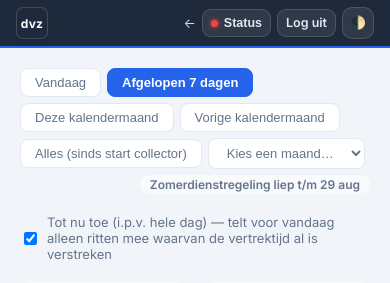
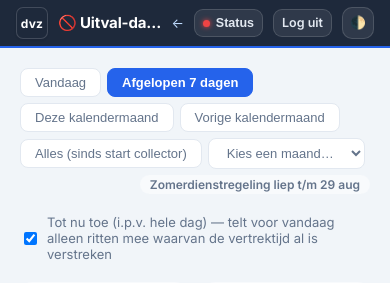
Before and after one commit to SoftMoos891/OVReader, a Flask app: page /uitval in a window 390 px wide. Shown: the top 283 px of the page. Run offline with Flask 3, Linux system fonts and the light colour scheme; data comes from the database, SQL or seed files in the repository; data that the repository does not hold is empty; parts of the project's set-up code (start-up, migrations or seed data) failed here and were passed over.

Commit message:
Telefoon: titel weer zichtbaar, de knoppen staan achter het menu (dvz-logo.js)
Co-Authored-By: Claude Opus 5.5 <noreply@anthropic.com>

```diff
--- a/static/css/theme.css
+++ b/static/css/theme.css
@@ -261,12 +261,7 @@ body > header a.back { white-space: nowrap; }
   body > header .kop-titel .sub { display: none; }
   body > header .nav-btn, body > header .status-btn { padding: 5px 8px; }
 }
-@media (max-width: 480px) {
-  /* Telefoon: alleen logo en knoppen; de titel staat al in het tabblad, Verkeer zit ook in het menu van de reader. */
-  body > header, body > header .header-row { gap: 6px; }
-  body > header .kop-titel { display: none; }
-  body > header .nav-btn[href*="/verkeer"] { display: none; }
-  body > header .nav-btn.push-right, body > header a.back { margin-left: auto; }
+/* (≤480 px: titel en Verkeer-knop verbergen is sinds 26 okt niet meer nodig: de knoppen staan op de telefoon achter het menu van dvz-logo.js) */
 }
 body > header h1 { color: #fff; }
 body > header .sub, body > header #lastupdate { color: #94a3b8; }
```
